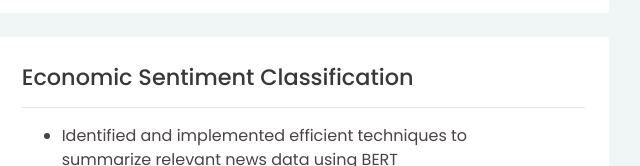
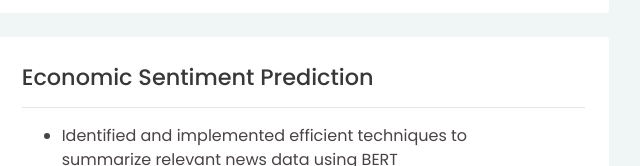
Before and after one commit to pandeyshubham25/pandeyshubham25.github.io, a plain HTML site: page index.html in a window 1280 px wide. Shown: the part 6374-6540 px from the top of the page, 625-1265 px from the left. Drawn offline with nearby package versions, Linux system fonts and the light colour scheme.

Commit message:
updating project name

```diff
--- a/index.html
+++ b/index.html
@@ -494,7 +494,7 @@
               </div>
               <div class="col-sm-8">
                 <div class="card-block px-2">
-                  <h1 class="card-title">Economic Sentiment Classification</h1>
+                  <h1 class="card-title">Economic Sentiment Prediction</h1>
                   <hr>
 
 
```
